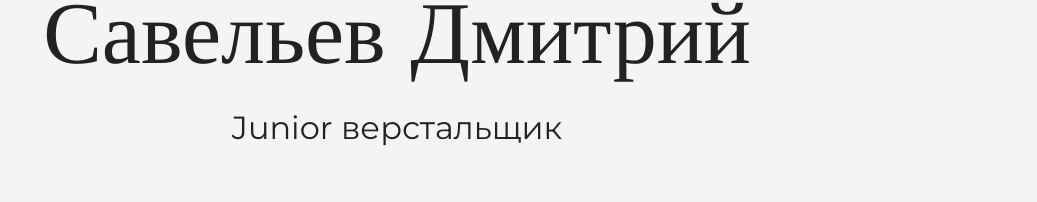
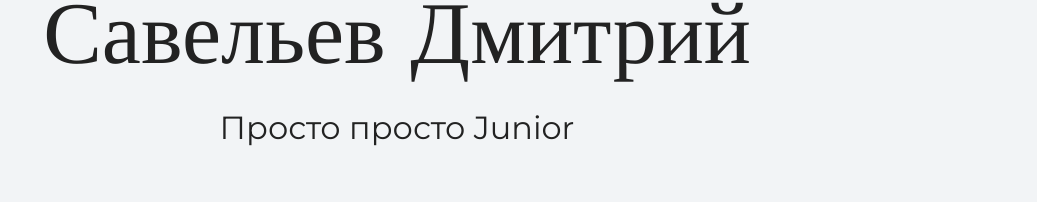
Before and after one commit to Diam1992/mysiti, a plain HTML site: page index.html in a window 1280 px wide. Shown: the part 264-466 px from the top of the page, without its empty margins (243-1280 px from the left). Drawn offline with nearby package versions, Linux system fonts and the light colour scheme.

Commit message:
Меняет текст на главной странице

```diff
--- a/index.html
+++ b/index.html
@@ -17,7 +17,7 @@
     <section class="hero-image">
     	<div class="container">
       <h1 class="heading">Савельев Дмитрий</h1>
-      <p>Junior верстальщик</p>
+      <p>Просто просто Junior</p>
        </div>
     </section>
 
```
